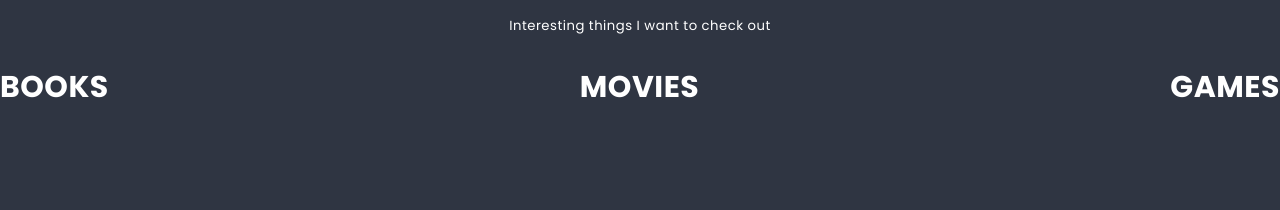
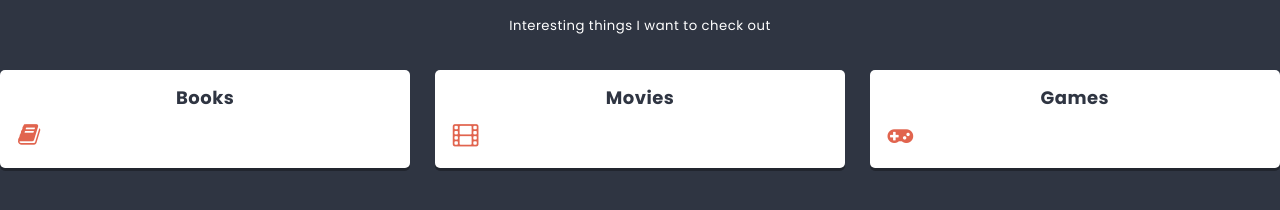
Before and after one commit to Ola214/react-1, a React (Create React App) app: page / in a window 1280 px wide. Shown: the part 558-768 px from the top of the page. Built offline with nearby package versions, Linux system fonts and the light colour scheme.

Commit message:
Add next component

```diff
--- a/package.json
+++ b/package.json
@@ -7,6 +7,7 @@
     "@testing-library/jest-dom": "^6.9.1",
     "@testing-library/react": "^16.3.0",
     "@testing-library/user-event": "^13.5.0",
+    "font-awesome": "^4.7.0",
     "react": "^19.2.0",
     "react-dom": "^19.2.0",
     "react-scripts": "^5.0.1",
--- /dev/null
+++ b/src/components/Column/Column.js
@@ -0,0 +1,12 @@
+import styles from './Column.module.scss'
+
+const Column = props => {
+    return (
+        <article className={styles.column}>
+            <h2 className={styles.title}>{props.title}</h2>
+            <span className={styles.icon + ' fa fa-' + props.icon} />
+        </article>
+    );
+};
+
+export default Column;
--- /dev/null
+++ b/src/components/Column/Column.module.scss
@@ -0,0 +1,43 @@
+@use "sass:math";
+@import '../../styles/settings.scss';
+
+.column {
+  flex-shrink: 0;
+  width: calc(33% - 12px);
+  background: $color-light;
+  margin: 0 $base-size $base-size 0;
+  padding: ($base-size * 1.5);
+  border-radius: $radius;
+  box-shadow: 0 math.div($base-size, 4) 0 rgba(0,0,0,0.3);
+  color: $color-dark;
+
+  &:last-child {
+    margin: 0 0 $base-size 0;
+  }
+}
+
+.title {
+  text-align: center;
+  font-size: ($base-size * 1.5);
+  margin: 0 0 ($base-size * 1.5) 0;
+}
+
+.icon::before {
+  padding-right: $base-size;
+  color: $color-warning;
+  font-size: ($base-size * 2);
+  vertical-align: middle;
+  position: relative;
+  top: - math.div($base-size, 3);
+}
+
+.cards {
+  padding: math.div($base-size, 2) 0;
+}
+
+@media (max-width: 767px) {
+  .column {
+    width: 100%;
+    margin: 0 0 $base-size 0;
+  }
+}
--- a/src/components/List/List.js
+++ b/src/components/List/List.js
@@ -1,3 +1,4 @@
+import Column from '../Column/Column';
 import styles from './List.module.scss';
 
 const List = () => {
@@ -8,15 +9,9 @@
         </header>
         <p className={styles.description}>Interesting things I want to check out</p>
         <section className={styles.columns}>
-            <article>
-                <h2 className={styles.title}>Books</h2>
-            </article>
-            <article>
-                <h2 className={styles.title}>Movies</h2>
-            </article>
-            <article>
-                <h2 className={styles.title}>Games</h2>
-            </article>
+            <Column title="Books" icon="book"/>
+            <Column title="Movies" icon="film"/>
+            <Column title="Games" icon="gamepad"/>
         </section>
     </div>
   );
--- a/src/index.js
+++ b/src/index.js
@@ -3,6 +3,7 @@
 import App from './App';
 import './styles/normalize.scss';
 import './styles/global.scss';
+import 'font-awesome/css/font-awesome.min.css';
 
 const root = ReactDOM.createRoot(document.getElementById('root'));
 root.render(
```
Also changed, not shown: 1 other file (tests, documents, lock files or other folders).
